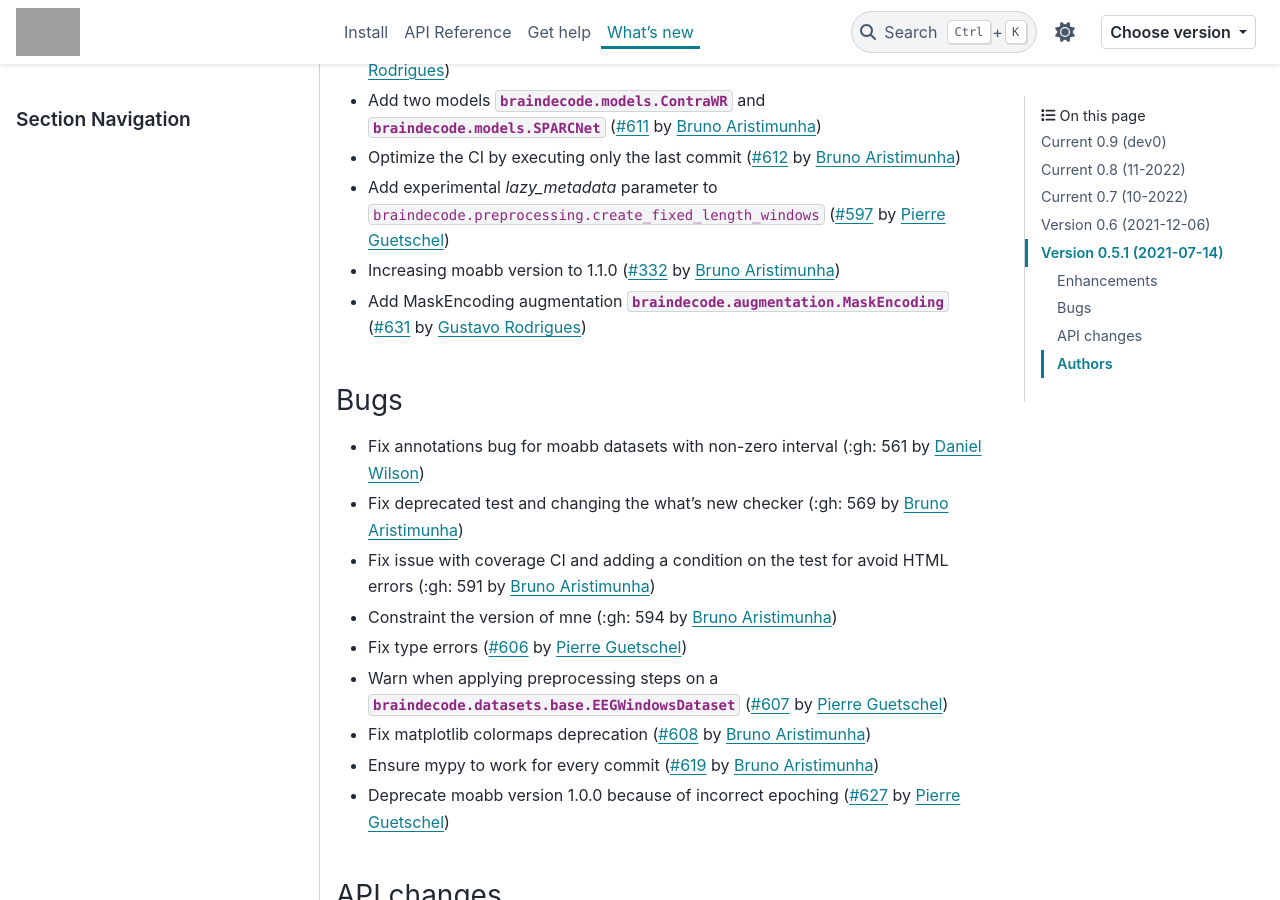
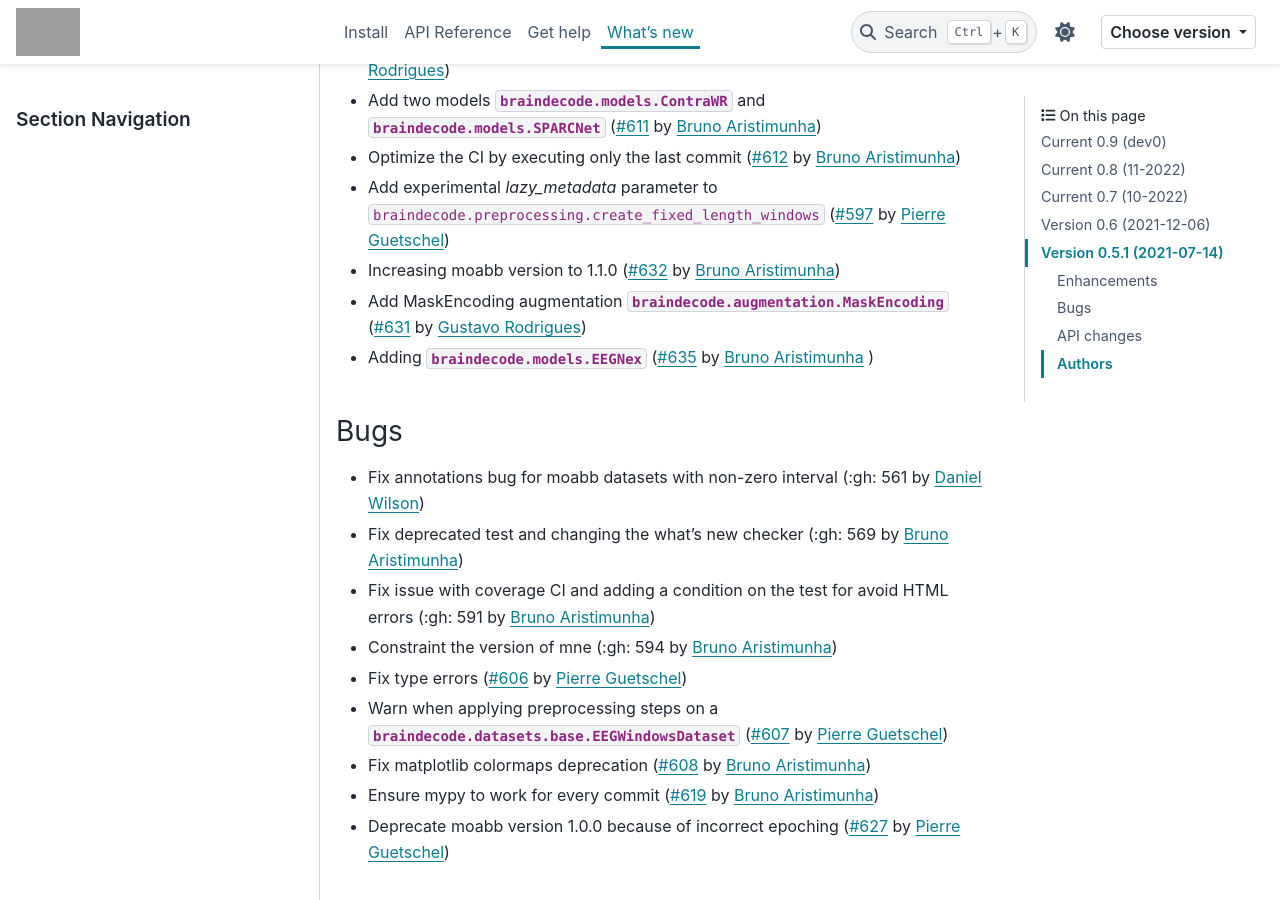
Before and after one commit to braindecode/braindecode, a Sphinx documentation site: the page built from docs/whats_new.rst, in a window 1280 px wide and 900 px high, scrolled down 1128 px. Built offline with Sphinx 7.4.7 and the PyData theme 0.15.4, drawn with Linux system fonts in a browser that asks for light colours; pages that are not in the unit, such as notebooks, are missing from menus; comment, search, counter and statistics services are not loaded; cross-references to code outside the pages are shown as plain code; grey boxes are pictures that could not be loaded.

Commit message:
Inlcuding new model in the whats_new.rst

```diff
--- a/docs/whats_new.rst
+++ b/docs/whats_new.rst
@@ -43,8 +43,9 @@ Enhancements
 - Add two models :class:`braindecode.models.ContraWR` and :class:`braindecode.models.SPARCNet` (:gh:`611` by `Bruno Aristimunha`_)
 - Optimize the CI by executing only the last commit (:gh:`612` by `Bruno Aristimunha`_)
 - Add experimental `lazy_metadata` parameter to :function:`braindecode.preprocessing.create_fixed_length_windows` (:gh:`597` by `Pierre Guetschel`_)
-- Increasing moabb version to 1.1.0 (:gh:`332` by `Bruno Aristimunha`_)
+- Increasing moabb version to 1.1.0 (:gh:`632` by `Bruno Aristimunha`_)
 - Add MaskEncoding augmentation :class:`braindecode.augmentation.MaskEncoding` (:gh:`631` by `Gustavo Rodrigues`_)
+- Adding :class:`braindecode.models.EEGNex`  (:gh:`635` by `Bruno Aristimunha`_ )
 
 Bugs
 ~~~~
```
